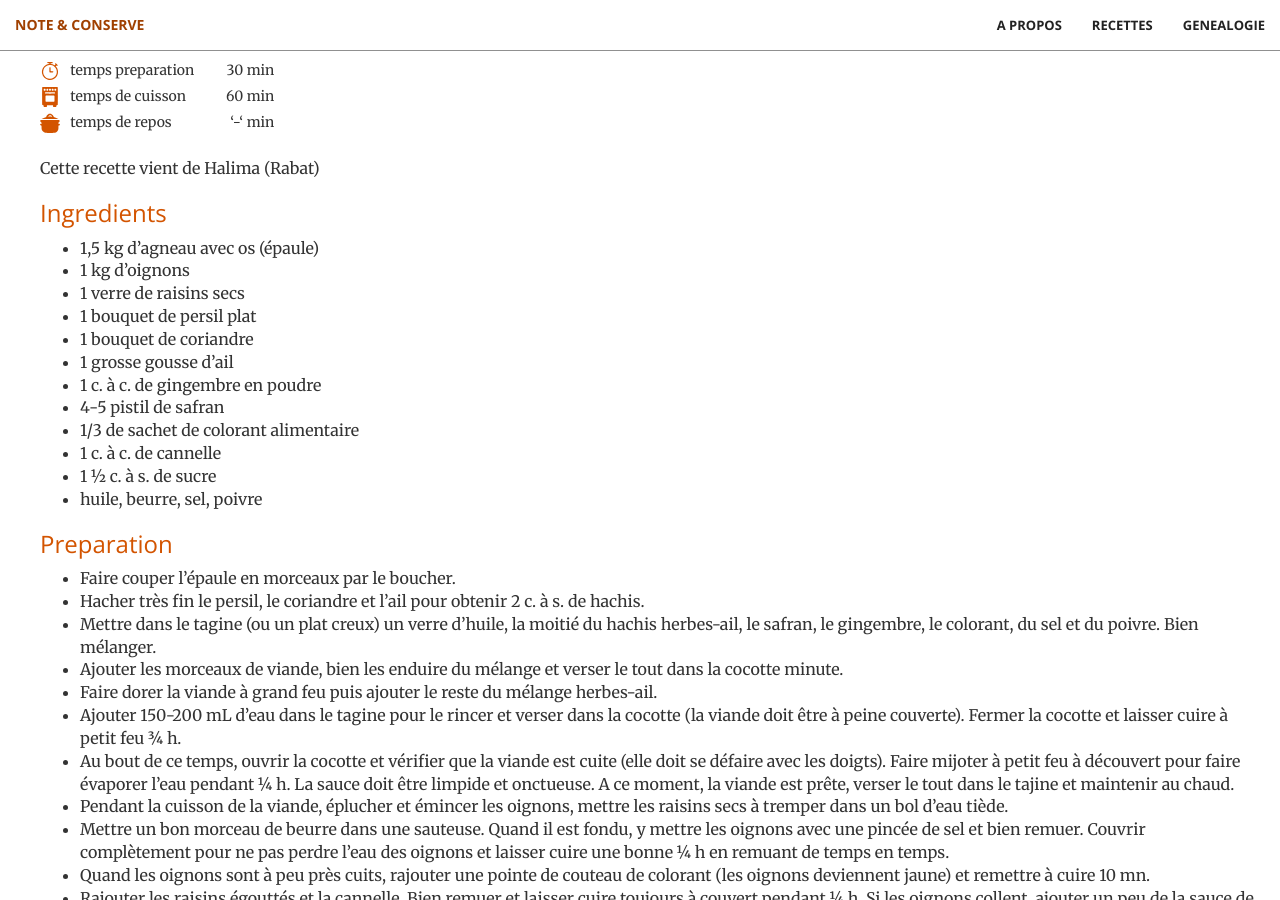
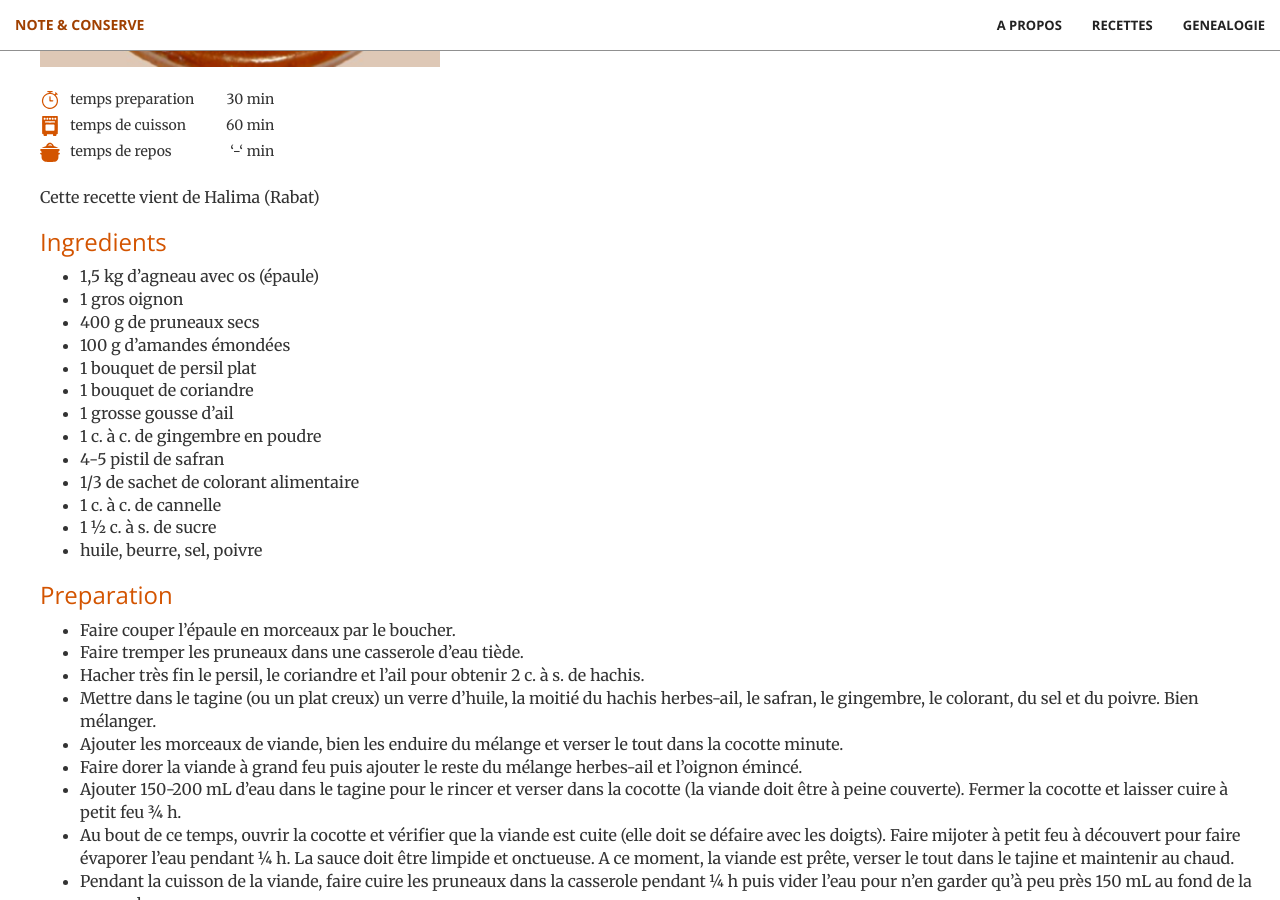
Before and after one commit to brignogan/brignogan.github.io, a Jekyll site: the page built from _posts/2018-06-19-tagine-pruneaux.md, in a window 1280 px wide and 900 px high, scrolled down 1239 px. Built offline with Jekyll 4.4.1, drawn with Linux system fonts in a browser that asks for light colours; some of the changed text lies outside the part shown.

Commit message:
création de recettes
tagines aux pruneaux et poulet-citron confit

```diff
--- a/_posts/2018-05-31-tagine-oignon.md
+++ b/_posts/2018-06-19-tagine-pruneaux.md
@@ -1,9 +1,9 @@
 ---
 layout: post
-title: Tagine d’agneau aux oignons et raisins secs
+title: Tagine d’agneau aux pruneaux et amandes
 tag_category: maroc
 tag_plat: na
-image: img/recette/tagine-oignon.png
+image: img/recette/tagine-pruneaux.png
 temps_preparation: 30
 temps_cuisson: 60
 temps_repos: ‘-‘
@@ -13,8 +13,9 @@ Cette recette vient de Halima (Rabat)
 
 ### Ingredients
 * 1,5 kg d’agneau avec os (épaule)
-* 1 kg d'oignons
-* 1 verre de raisins secs
+* 1 gros oignon
+* 400 g de pruneaux secs
+* 100 g d’amandes émondées
 * 1 bouquet de persil plat
 * 1 bouquet de coriandre
 * 1 grosse gousse d’ail
@@ -27,18 +28,19 @@ Cette recette vient de Halima (Rabat)
 
 ### Preparation
 * Faire couper l'épaule en morceaux par le boucher.
+* Faire tremper les pruneaux dans une casserole d’eau tiède.
 * Hacher très fin le persil, le coriandre et l’ail pour obtenir 2 c. à s. de hachis.
 * Mettre dans le tagine (ou un plat creux) un verre d’huile, la moitié du hachis herbes-ail, le safran, le gingembre, le colorant, du sel et du poivre. Bien mélanger.
 * Ajouter les morceaux de viande, bien les enduire du mélange et verser le tout dans la cocotte minute.
-* Faire dorer la viande à grand feu puis ajouter le reste du mélange herbes-ail.
+* Faire dorer la viande à grand feu puis ajouter le reste du mélange herbes-ail et l’oignon émincé.
 * Ajouter 150-200 mL d’eau dans le tagine pour le rincer et verser dans la cocotte (la viande doit être à peine couverte). Fermer la cocotte et laisser cuire à petit feu ¾ h.
 * Au bout de ce temps, ouvrir la cocotte et vérifier que la viande est cuite (elle doit se défaire avec les doigts). Faire mijoter à petit feu à découvert pour faire évaporer l’eau pendant ¼ h. La sauce doit être limpide et onctueuse. A ce moment, la viande est prête, verser le tout dans le tajine et maintenir au chaud.
-* Pendant la cuisson de la viande, éplucher et émincer les oignons, mettre les raisins secs à tremper dans un bol d’eau tiède.
-* Mettre un bon morceau de beurre dans une sauteuse. Quand il est fondu, y mettre les oignons avec une pincée de sel et bien remuer. Couvrir complètement pour ne pas perdre l’eau des oignons et laisser cuire une bonne ¼ h en remuant de temps en temps.
-* Quand les oignons sont à peu près cuits, rajouter une pointe de couteau de colorant (les oignons deviennent jaune) et remettre à cuire 10 mn.
-* Rajouter les raisins égouttés et la cannelle. Bien remuer et laisser cuire toujours à couvert pendant ¼ h. Si les oignons collent, ajouter un peu de la sauce de la viande.
-* Quand les raisins sont cuits, ajouter le sucre et si besoin un peu de cannelle. Bien remuer. Le mélange doit devenir marron. Laisser cuire toujours à couvert pendant encore 10 mn.
-* Disposer les oignons dans le tajine et laisser mijoter à couvert jusqu'au moment de servir.
+* Pendant la cuisson de la viande, faire cuire les pruneaux dans la casserole pendant ¼ h puis vider l’eau pour n’en garder qu’à peu près 150 mL au fond de la casserole.
+* Ajouter alors le sucre et la cannelle aux pruneaux et faire cuire à feu doux pour que la sauce caramélise légèrement. Ajouter de l’eau si besoin et remuer délicatement les pruneaux pour qu’ils soient bien enrobés de la sauce. Garder au chaud et, si besoin, ajouter à nouveau un peu d'eau pour maintenir la consistance de la sauce.
+* Trier les grains de sésame pour ne garder que ceux qui ont une couleur dorée.
+* Au moment de servir, disposer les pruneaux sur la viande dans le tagine.
+* Frire rapidement les amandes dans un peu d’huile, elles doivent prendre une belle couleur dorée, les essuyer dans un papier copain et les déposer sur la viande et ajouter les grains de sésame.
+
 ### Vin
 Vin rouge : Chateauneuf du Pape (Boisrenard ou Beaurenard)
 
```
Also changed, not shown: _posts/2018-06-19-tagine-poulet.md (added, +42 -0 lines), pages/maroc.md (+1 -1 lines), img/recette/tagine-poulet.png (added), img/recette/tagine-pruneaux.png (added).
